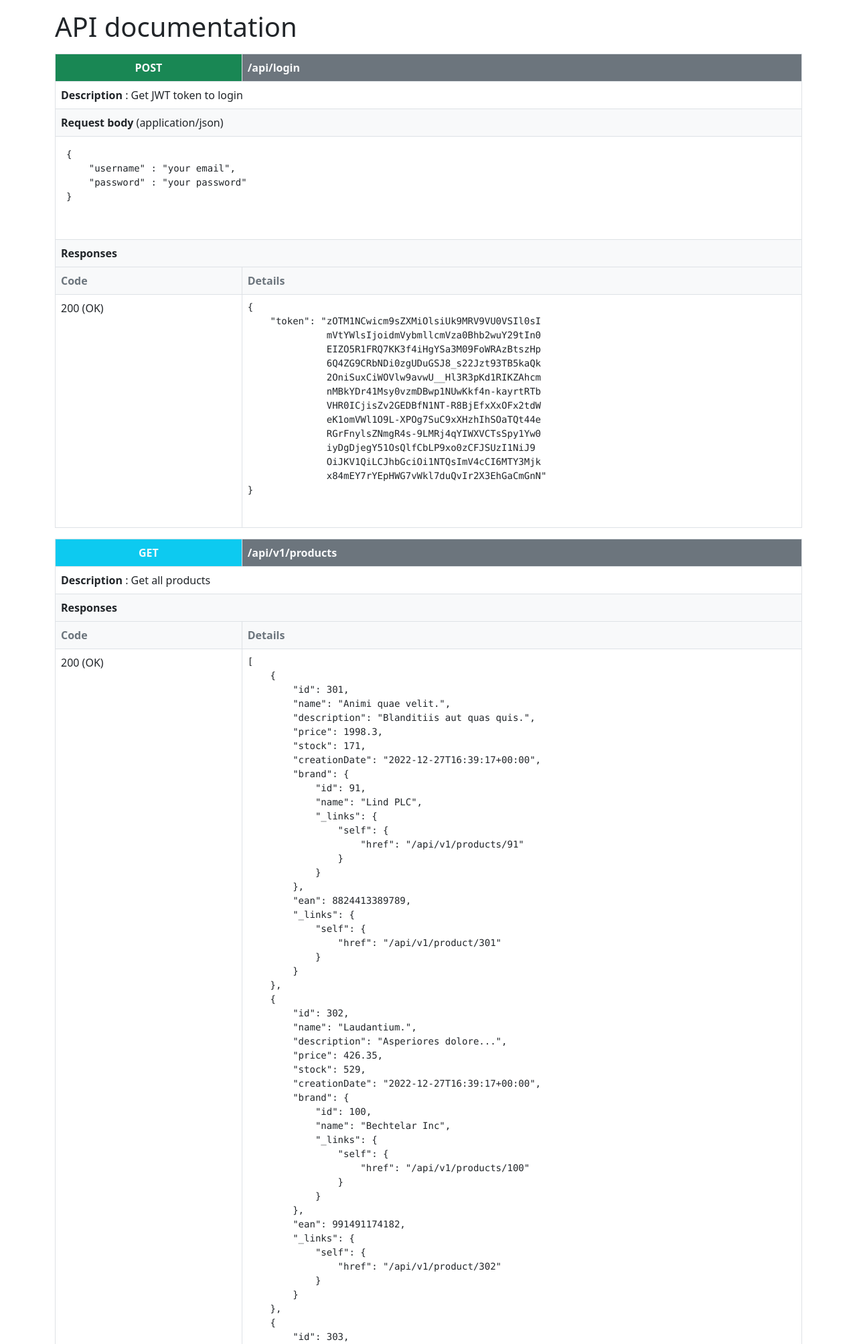
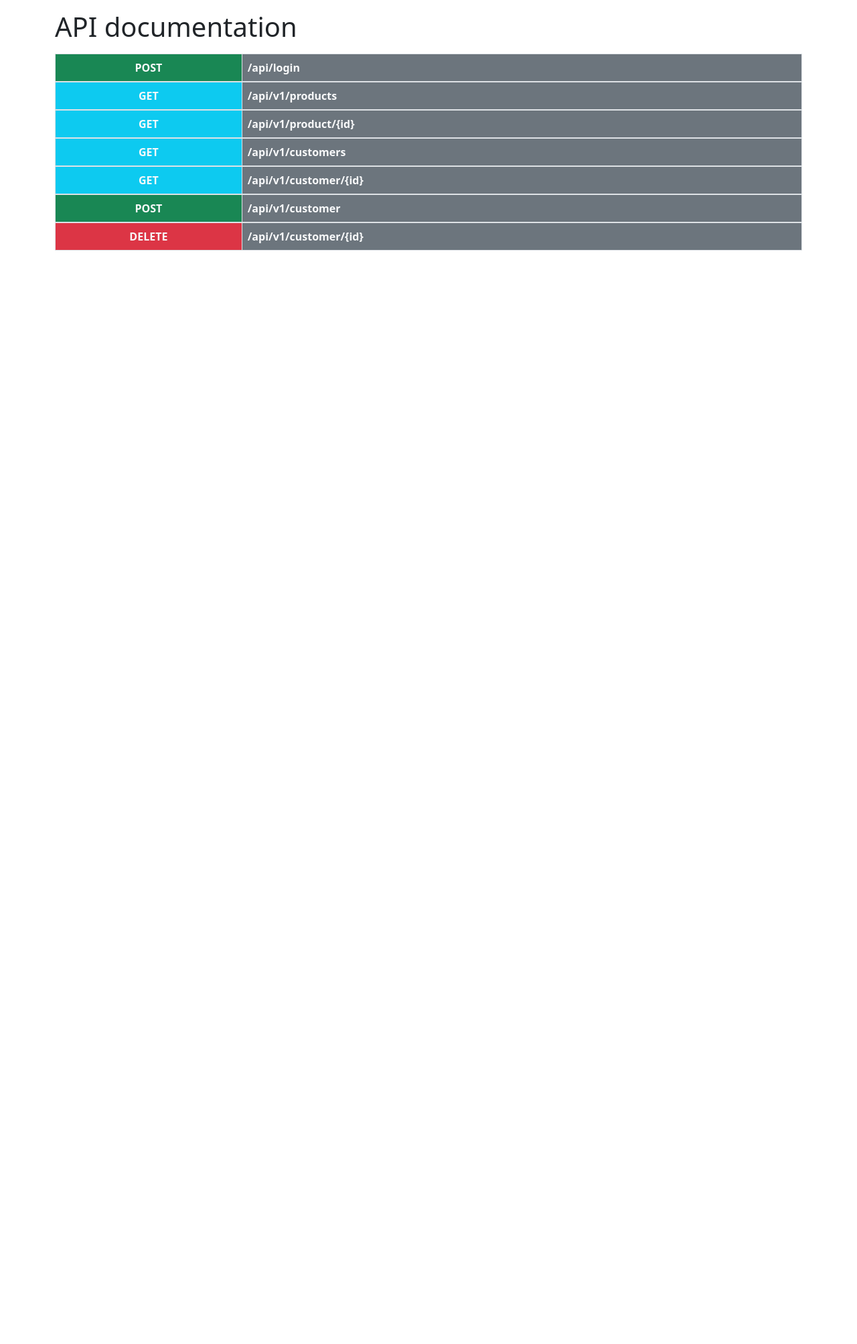
Before and after one commit to fabienVernieres/BileMo, a Symfony app: template templates/api/index.html.twig in a window 1280 px wide. Shown: the part 56-2062 px from the top of the page at 67% size. After the commit the page ends 430 px from the top, so only its background shows below. Run offline with Twig, Linux system fonts and the light colour scheme; the template is opened without the code that fills it, so the values that code supplies are empty; some libraries are stand-ins or nearby versions.

Commit message:
ssh deploy

```diff
--- /dev/null
+++ b/public/css/style.css
@@ -0,0 +1,15 @@
+body {
+  background-color: lightgray;
+}
+table {
+  background-color: white;
+}
+.table-heading {
+  cursor: pointer;
+}
+.table-content {
+  visibility: hidden;
+  height: 0;
+  opacity: 0;
+  transition: all 0.5s ease-in;
+}
--- /dev/null
+++ b/public/js/script.js
@@ -0,0 +1,19 @@
+var coll = document.getElementsByClassName("table-heading");
+var i;
+window.onload = function () {
+  for (i = 0; i < coll.length; i++) {
+    coll[i].addEventListener("click", function () {
+      this.classList.toggle("active");
+      var content = this.nextElementSibling;
+      if (content.style.visibility === "visible") {
+        content.style.visibility = "hidden";
+        content.style.height = "0";
+        content.style.opacity = "0";
+      } else {
+        content.style.visibility = "visible";
+        content.style.height = "auto";
+        content.style.opacity = "1";
+      }
+    });
+  }
+};
--- a/src/Service/SendMailService.php
+++ b/src/Service/SendMailService.php
@@ -14,6 +14,11 @@ class SendMailService
         $this->mailer = $mailer;
     }
 
+    /**
+     * send mail
+     *
+     * @return void
+     */
     public function send(
         string $from,
         string $to,
--- a/templates/api/index.html.twig
+++ b/templates/api/index.html.twig
@@ -6,7 +6,8 @@
 <div class="container">
     <h1 class="my-3">API documentation</h1>
 
-        <table class="table table-bordered mb-3">
+        <div class="table-heading">
+            <table class="table table-bordered my-0">
                 <tr>
                     <td class="bg-success p-2 text-light fw-bold me-2 text-center w-25">
                         POST
@@ -15,9 +16,13 @@
                         <strong>/api/login</strong>
                     </td>
                 </tr>
+            </table>
+        </div>
 
+        <div class="table-content">
+            <table class="table table-bordered mb-3">
                 <tr>
-                <td colspan="2">
+                    <td colspan="2" class="w-100">
                         <strong>Description</strong> : Get JWT token to login
                     </td>
                 </tr>
@@ -46,7 +51,7 @@
                 </tr>
 
                 <tr>
-                <td class="bg-light fw-bold text-secondary">
+                    <td class="bg-light fw-bold text-secondary w-25">
                         Code
                     </td>
                     <td class="bg-light fw-bold text-secondary">
@@ -78,8 +83,12 @@
                     </td>
                 </tr>
             </table>
+        </div>
 
-        <table class="table table-bordered mb-3">
+
+
+        <div class="table-heading">
+            <table class="table table-bordered my-0">
                 <tr>
                     <td class="bg-info p-2 text-light fw-bold me-2 text-center w-25">
                         GET
@@ -88,7 +97,11 @@
                         <strong>/api/v1/products</strong>
                     </td>
                 </tr>
+            </table>
+        </div>
 
+        <div class="table-content">
+            <table class="table table-bordered mb-3">
                 <tr>
                     <td colspan="2">
                         <strong>Description</strong> : Get all products
@@ -102,7 +115,7 @@
                 </tr>
 
                 <tr>
-                <td class="bg-light fw-bold text-secondary">
+                    <td class="bg-light fw-bold text-secondary w-25">
                         Code
                     </td>
                     <td class="bg-light fw-bold text-secondary">
@@ -183,8 +196,12 @@
                     </td>
                 </tr>
             </table>
+        </div>
 
-        <table class="table table-bordered mb-3">
+
+
+        <div class="table-heading">
+            <table class="table table-bordered my-0">
                 <tr>
                     <td class="bg-info p-2 text-light fw-bold me-2 text-center w-25">
                         GET
@@ -193,7 +210,11 @@
                         <strong>/api/v1/product/{id}</strong>
                     </td>
                 </tr>
+            </table>
+        </div>
 
+        <div class="table-content">
+            <table class="table table-bordered mb-3">
                 <tr>
                     <td colspan="2">
                         <strong>Description</strong> : Get a product with its id number
@@ -219,7 +240,7 @@
                 </tr>
 
                 <tr>
-                <td class="bg-light fw-bold text-secondary">
+                    <td class="bg-light fw-bold text-secondary w-25">
                         Code
                     </td>
                     <td class="bg-light fw-bold text-secondary">
@@ -260,8 +281,12 @@
                     </td>
                 </tr>
             </table>
+        </div>
 
-        <table class="table table-bordered mb-3">
+
+
+        <div class="table-heading">
+            <table class="table table-bordered my-0">
                 <tr>
                     <td class="bg-info p-2 text-light fw-bold me-2 text-center w-25">
                         GET
@@ -270,7 +295,11 @@
                         <strong>/api/v1/customers</strong>
                     </td>
                 </tr>
+            </table>
+        </div>
 
+        <div class="table-content">
+            <table class="table table-bordered mb-3">
                 <tr>
                     <td colspan="2">
                         <strong>Description</strong> : Get all yours customers
@@ -284,7 +313,7 @@
                 </tr>
 
                 <tr>
-                <td class="bg-light fw-bold text-secondary">
+                    <td class="bg-light fw-bold text-secondary w-25">
                         Code
                     </td>
                     <td class="bg-light fw-bold text-secondary">
@@ -327,8 +356,12 @@
                     </td>
                 </tr>
             </table>
+        </div>
 
-        <table class="table table-bordered mb-3">
+
+
+        <div class="table-heading">
+            <table class="table table-bordered my-0">
                 <tr>
                     <td class="bg-info p-2 text-light fw-bold me-2 text-center w-25">
                         GET
@@ -337,7 +370,11 @@
                         <strong>/api/v1/customer/{id}</strong>
                     </td>
                 </tr>
+            </table>
+        </div>
 
+        <div class="table-content">
+            <table class="table table-bordered mb-3">
                 <tr>
                    <td colspan="2">
                         <strong>Description</strong> : See one of your clients in detail
@@ -363,7 +400,7 @@
                 </tr>
 
                 <tr>
-                <td class="bg-light fw-bold text-secondary">
+                    <td class="bg-light fw-bold text-secondary w-25">
                         Code
                     </td>
                     <td class="bg-light fw-bold text-secondary">
@@ -393,8 +430,12 @@
                     </td>
                 </tr>
             </table>
+        </div>
 
-        <table class="table table-bordered mb-3">
+
+
+        <div class="table-heading">
+            <table class="table table-bordered my-0">
                 <tr>
                     <td class="bg-success p-2 text-light fw-bold me-2 text-center w-25">
                         POST
@@ -403,7 +444,11 @@
                         <strong>/api/v1/customer</strong>
                     </td>
                 </tr>
+            </table>
+        </div>
 
+        <div class="table-content">
+            <table class="table table-bordered mb-3">
                 <tr>
                     <td colspan="2">
                         <strong>Description</strong> : Add a new customer
@@ -435,7 +480,7 @@
                 </tr>
 
                 <tr>
-                <td class="bg-light fw-bold text-secondary">
+                    <td class="bg-light fw-bold text-secondary w-25">
                         Code
                     </td>
                     <td class="bg-light fw-bold text-secondary">
@@ -465,8 +510,12 @@
                     </td>
                 </tr>
             </table>
+        </div>
 
-        <table class="table table-bordered mb-3">
+
+
+        <div class="table-heading">
+            <table class="table table-bordered my-0">
                 <tr>
                     <td class="bg-danger p-2 text-light fw-bold me-2 text-center w-25">
                         DELETE
@@ -475,7 +524,11 @@
                         <strong>/api/v1/customer/{id}</strong>
                     </td>
                 </tr>
+            </table>
+        </div>
 
+        <div class="table-content">
+            <table class="table table-bordered mb-3">
                 <tr>
                     <td colspan="2">
                         <strong>Description</strong> : Delete one of your customers
@@ -501,7 +554,7 @@
                 </tr>
 
                 <tr>
-                <td class="bg-light fw-bold text-secondary">
+                    <td class="bg-light fw-bold text-secondary w-25">
                         Code
                     </td>
                     <td class="bg-light fw-bold text-secondary">
@@ -520,6 +573,6 @@
                     </td>
                 </tr>
             </table>
-
+        </div>
 </div>
 {% endblock %}
--- a/templates/base.html.twig
+++ b/templates/base.html.twig
@@ -8,11 +8,13 @@
         {# Run `composer require symfony/webpack-encore-bundle` to start using Symfony UX #}
         {% block stylesheets %}
             {# {{ encore_entry_link_tags('app') }} #}
+            <link rel="stylesheet" href="{{ asset('css/style.css') }}">
             <link href="https://cdn.jsdelivr.net/npm/bootstrap@5.2.3/dist/css/bootstrap.min.css" rel="stylesheet" integrity="sha384-rbsA2VBKQhggwzxH7pPCaAqO46MgnOM80zW1RWuH61DGLwZJEdK2Kadq2F9CUG65" crossorigin="anonymous">
         {% endblock %}
 
         {% block javascripts %}
             {# {{ encore_entry_script_tags('app') }} #}
+            <script src="{{ asset('js/script.js') }}"></script>
             <script src="https://code.jquery.com/jquery-3.2.1.slim.min.js" integrity="sha384-KJ3o2DKtIkvYIK3UENzmM7KCkRr/rE9/Qpg6aAZGJwFDMVNA/GpGFF93hXpG5KkN" crossorigin="anonymous"></script>
             <script src="https://cdn.jsdelivr.net/npm/popper.js@1.12.9/dist/umd/popper.min.js" integrity="sha384-ApNbgh9B+Y1QKtv3Rn7W3mgPxhU9K/ScQsAP7hUibX39j7fakFPskvXusvfa0b4Q" crossorigin="anonymous"></script>
             <script src="https://cdn.jsdelivr.net/npm/bootstrap@4.0.0/dist/js/bootstrap.min.js" integrity="sha384-JZR6Spejh4U02d8jOt6vLEHfe/JQGiRRSQQxSfFWpi1MquVdAyjUar5+76PVCmYl" crossorigin="anonymous"></script>
```
Also changed, not shown: src/Service/JWTService.php (+31 -0 lines), .github/workflows/main.yml (added). Lines whose indentation alone changed are shown as unchanged.
